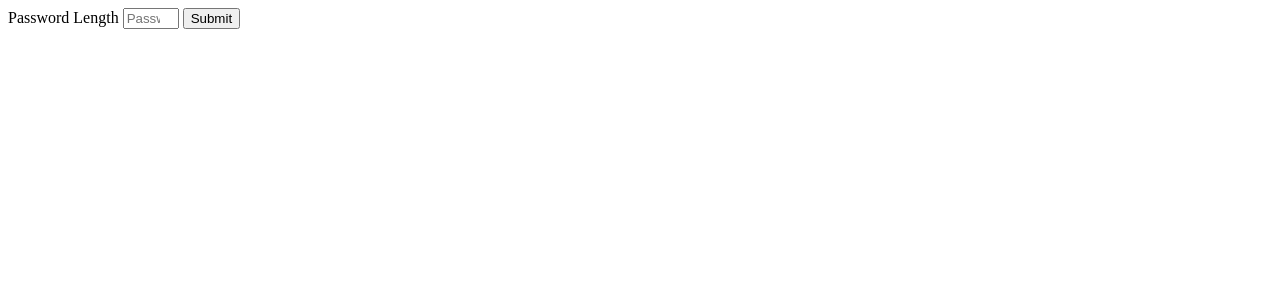
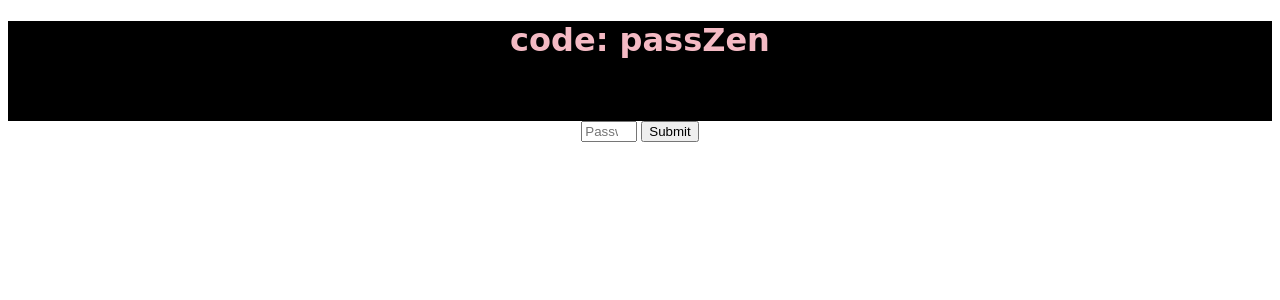
Before and after one commit to SuperALKALINEdroiD/Password_Generator, a Flask app: page / in a window 1280 px wide. Shown: the top 300 px of the page. Run offline with Flask 2, Linux system fonts and the light colour scheme.

Commit message:
Input is in center now

```diff
--- a/static/css/style.css
+++ b/static/css/style.css
@@ -28,9 +28,11 @@
     color: orange;
     text-align:center;
     background: black;
-
-
 }
 @media (
 max-width: 100px
 )
+#form-div{
+
+
+}
--- a/templates/MainPage.html
+++ b/templates/MainPage.html
@@ -2,21 +2,17 @@
 <html lang="en">
 <head>
     <meta charset="UTF-8">
+    <link rel="stylesheet" href="{{ url_for('static', filename='css/style.css') }}">
     <title>Welcome to PassZen</title>
 </head>
-<style>
-    #formDiv{
-    margin: 0 auto;
-    }
-
-
-</style>
 <body>
-
-<form id ="formDiv">
-    <label>Password Length</label>
-    <input  type="number" name="age" min="6" max="94" placeholder="Password Length" required>    <button>Submit</button>
-</form>
+<header id = "top"><h1>code: passZen</h1></header>
+<div id="form-div" align="center">
+    <form align="center">
+        <input  type="number" name="age" min="6" max="94" placeholder="Password Length" align="center"required>
+        <button>Submit</button>
+    </form>
+</div>
 
 </body>
 </html>
```
